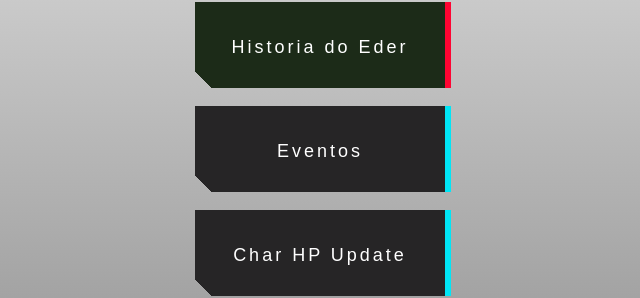
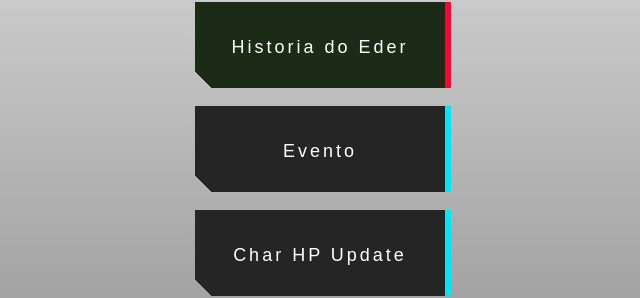
Before and after one commit to ayrtonmarinho/worldofedersite, a website: page index.html in a window 1280 px wide. Shown: the part 411-709 px from the top of the page, 320-960 px from the left. Drawn offline with Linux system fonts and the light colour scheme.

```diff
--- a/index.html
+++ b/index.html
@@ -28,7 +28,7 @@
           Historia do Eder</button
         ><br /><br />
         <button class="button-49" onclick="location.href='patchnotes.html'">
-          Eventos</button
+          Evento</button
         ><br /><br />
         <button class="button-49" onclick="location.href='/tools/characterUpdate.html'">
           Char HP Update</button
```
